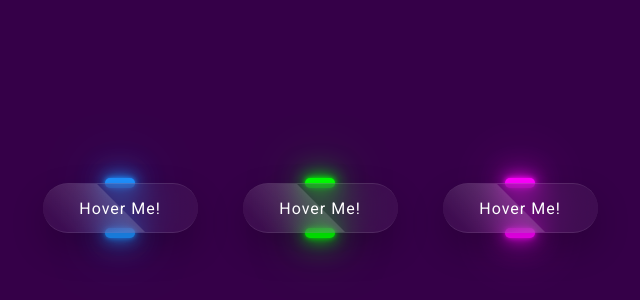
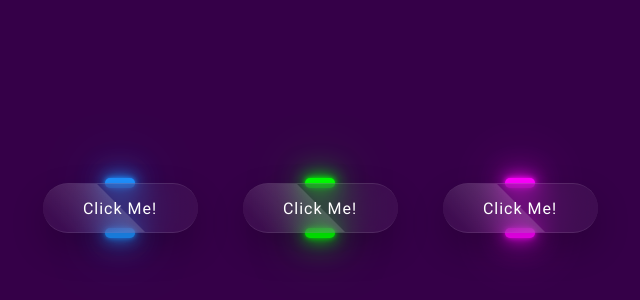
Before and after one commit to amacodes1/Glass_Morphism_Button, a plain HTML site: page index.html in a window 1280 px wide. Shown: the part 192-492 px from the top of the page, 320-960 px from the left. Drawn offline with Linux system fonts and the light colour scheme; a web font is replaced by a local one.

Commit message:
commited an update

```diff
--- a/index.html
+++ b/index.html
@@ -8,9 +8,9 @@
   </head>
   <body>
     <div class="container">
-      <div class="btn"><a href="#">Hover Me!</a></div>
-      <div class="btn"><a href="#">Hover Me!</a></div>
-      <div class="btn"><a href="#">Hover Me!</a></div>
+      <div class="btn"><a href="#">Click Me!</a></div>
+      <div class="btn"><a href="#">Click Me!</a></div>
+      <div class="btn"><a href="#">Click Me!</a></div>
     </div>
   </body>
 </html>
```
